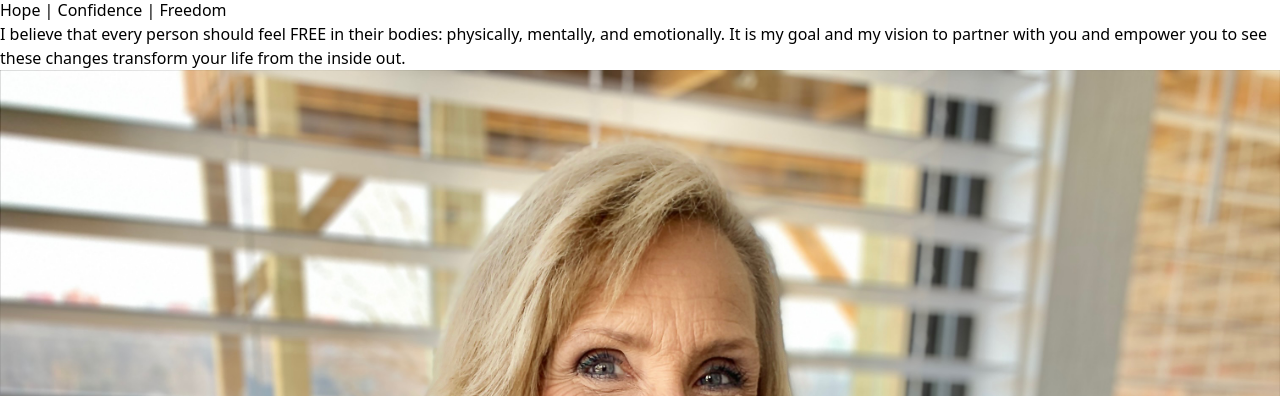
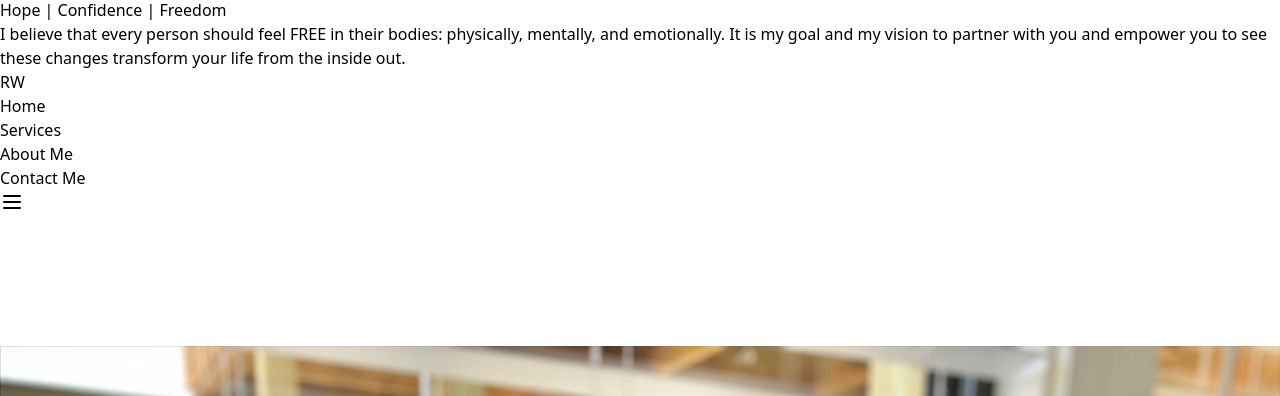
Before and after one commit to zsievers/restorationwellness, a React (Create React App) app: page / in a window 1280 px wide. Shown: the part 326-722 px from the top of the page. Built offline with nearby package versions, Linux system fonts and the light colour scheme; what @material-tailwind/react would draw is missing.

Commit message:
testing7

```diff
--- a/src/App.js
+++ b/src/App.js
@@ -1,4 +1,4 @@
-// import Navbar from "./components/Navbar";
+import Navbar from "./components/Navbar";
 import Header from "./components/Header";
 import Services from "./components/Services";
 import AboutMe from "./components/About_Me";
@@ -11,7 +11,7 @@ export default function App() {
   return (
     <>
       <Header />
-      {/* <Navbar /> */}
+      <Navbar />
       <div className="bg-gradient-to-b from-white to-[#d3b1c8]">
         <AboutMe />
         <Testimonials data={data} />
--- a/src/components/Header.js
+++ b/src/components/Header.js
@@ -8,7 +8,7 @@ export default function Header() {
           src={heroImg}
           alt="lavendar field"
           // className="w-full h-full object-cover absolute m-auto mix-blend-overlay"
-          className="object-cover absolute m-auto bg-blend-overlay"
+          className="w-full object-cover absolute m-auto bg-blend-overlay"
         />
         <div className="flex flex-col text-center px-10 py-5 mb-10">
           <h1 className="text-black text-5xl md:text-7xl lg:text-8xl font-light font-logo2 mt-10">
```
